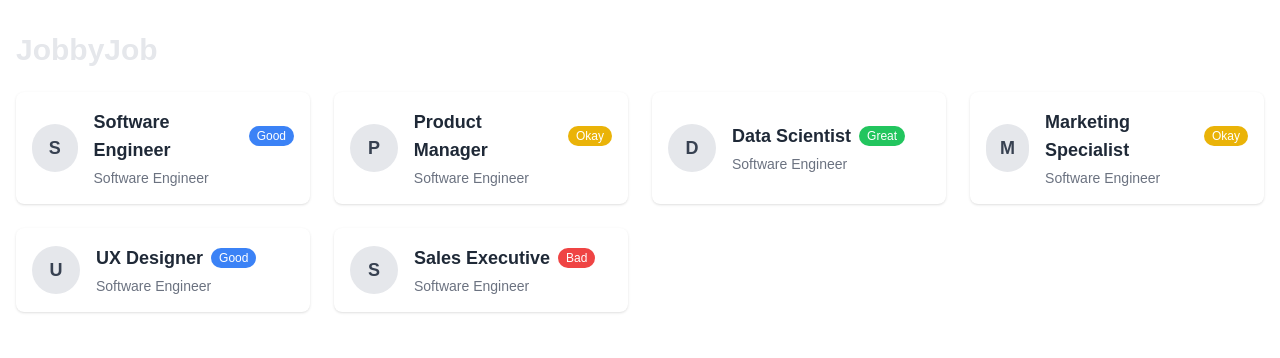
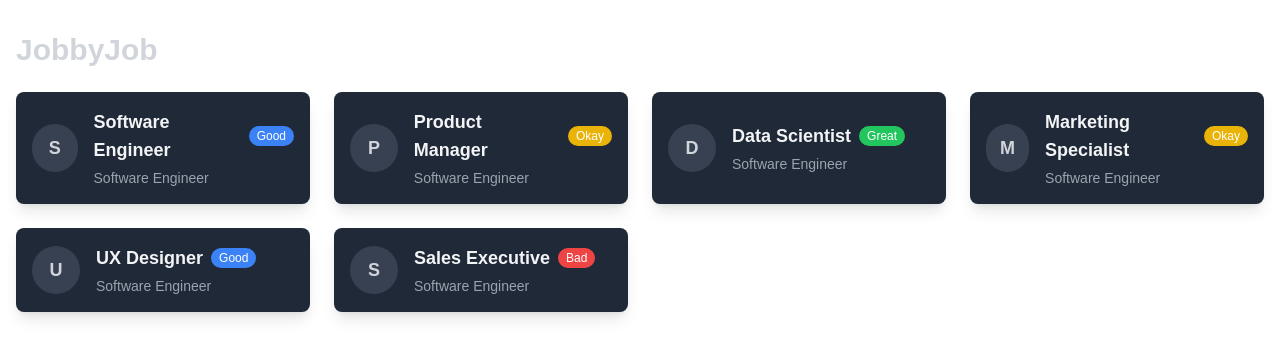
Before and after one commit to dustinstender/jobbyjob, a Next.js app: page / in a window 1280 px wide. Shown: the top 358 px of the page. Built offline with nearby package versions, Linux system fonts and the light colour scheme.

Commit message:
improve styling

```diff
--- a/app/job.tsx
+++ b/app/job.tsx
@@ -17,8 +17,8 @@ const Job: React.FC<JobProps> = ({ name, logoUrl, feelingFromCompany, position }
   };
 
   return (
-    <div className="flex items-center p-4 bg-white shadow rounded-lg max-w-sm">
-      <div className="w-12 h-12 rounded-full bg-gray-200 flex items-center justify-center overflow-hidden mr-4">
+    <div className="flex items-center p-4 bg-gray-800 shadow-lg rounded-lg max-w-sm">
+  <div className="w-12 h-12 rounded-full bg-gray-700 flex items-center justify-center overflow-hidden mr-4">
     {logoUrl ? (
       <img
         src={logoUrl}
@@ -26,25 +26,24 @@ const Job: React.FC<JobProps> = ({ name, logoUrl, feelingFromCompany, position }
         className="w-full h-full object-cover"
       />
     ) : (
-          <span className="text-lg font-bold text-gray-700">
+      <span className="text-lg font-bold text-gray-300">
         {name.charAt(0).toUpperCase()}
       </span>
     )}
   </div>
   <div className="flex flex-col">
     <div className="flex items-center mb-1">
-          <span className="text-lg font-semibold text-gray-800 mr-2">{name}</span>
+      <span className="text-lg font-semibold text-gray-100 mr-2">{name}</span>
       <span
-            className={`text-xs text-white rounded-full px-2 py-0.5 ${
-              feelingColors[feelingFromCompany]
-            }`}
+        className={`text-xs text-white rounded-full px-2 py-0.5 ${feelingColors[feelingFromCompany]}`}
       >
         {feelingFromCompany.charAt(0).toUpperCase() + feelingFromCompany.slice(1)}
       </span>
     </div>
-        <span className="text-sm text-gray-500">{position}</span>
+    <span className="text-sm text-gray-400">{position}</span>
   </div>
 </div>
+
   );
 };
 
--- a/app/page.tsx
+++ b/app/page.tsx
@@ -5,7 +5,7 @@ import  Job from "./job"
 export default function Home() {
   return (
     <div className="container mx-auto px-4 py-8">
-      <h1 className="text-3xl font-semibold text-gray-200 mb-6">JobbyJob</h1>
+      <h1 className="text-3xl font-semibold text-gray-300 mb-6">JobbyJob</h1>
 
       {/* Grid Container */}
       <div className="grid grid-cols-1 sm:grid-cols-2 md:grid-cols-3 lg:grid-cols-4 gap-6">
```
Lines whose indentation alone changed are shown as unchanged.
